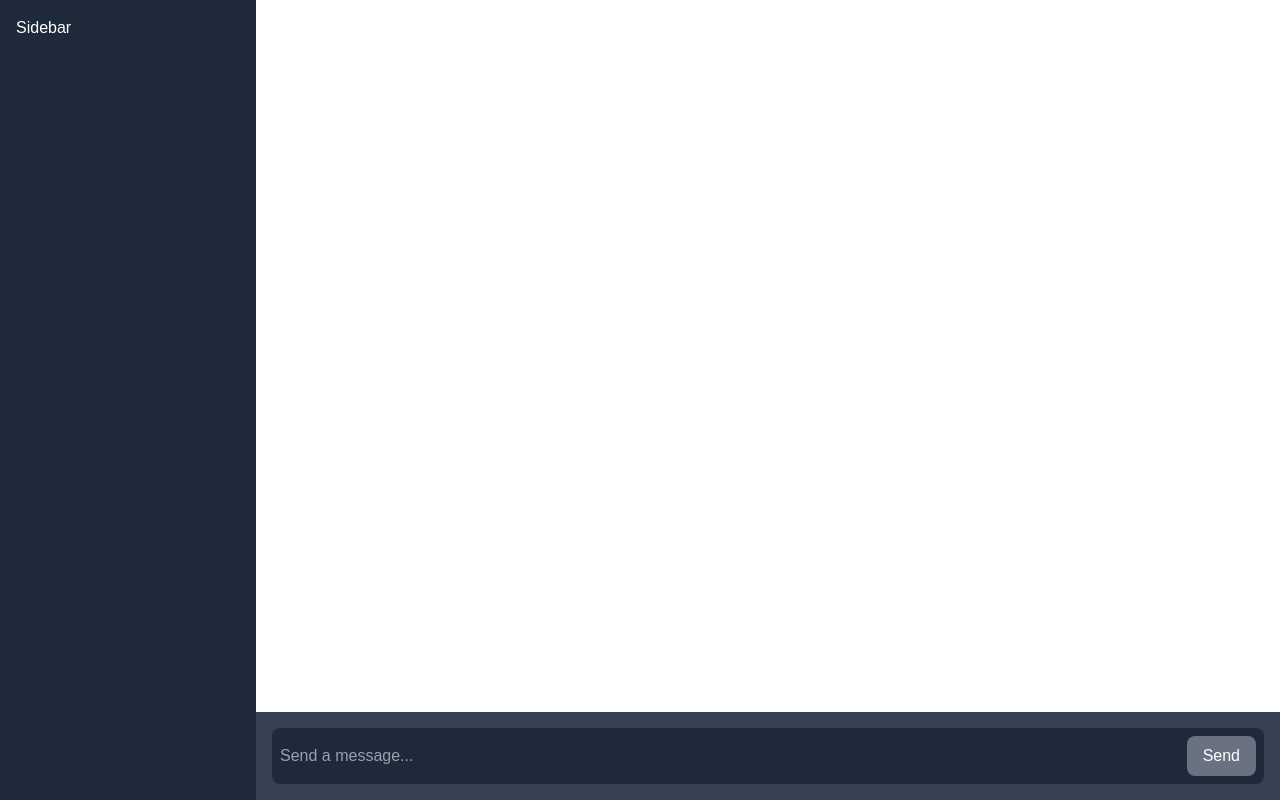
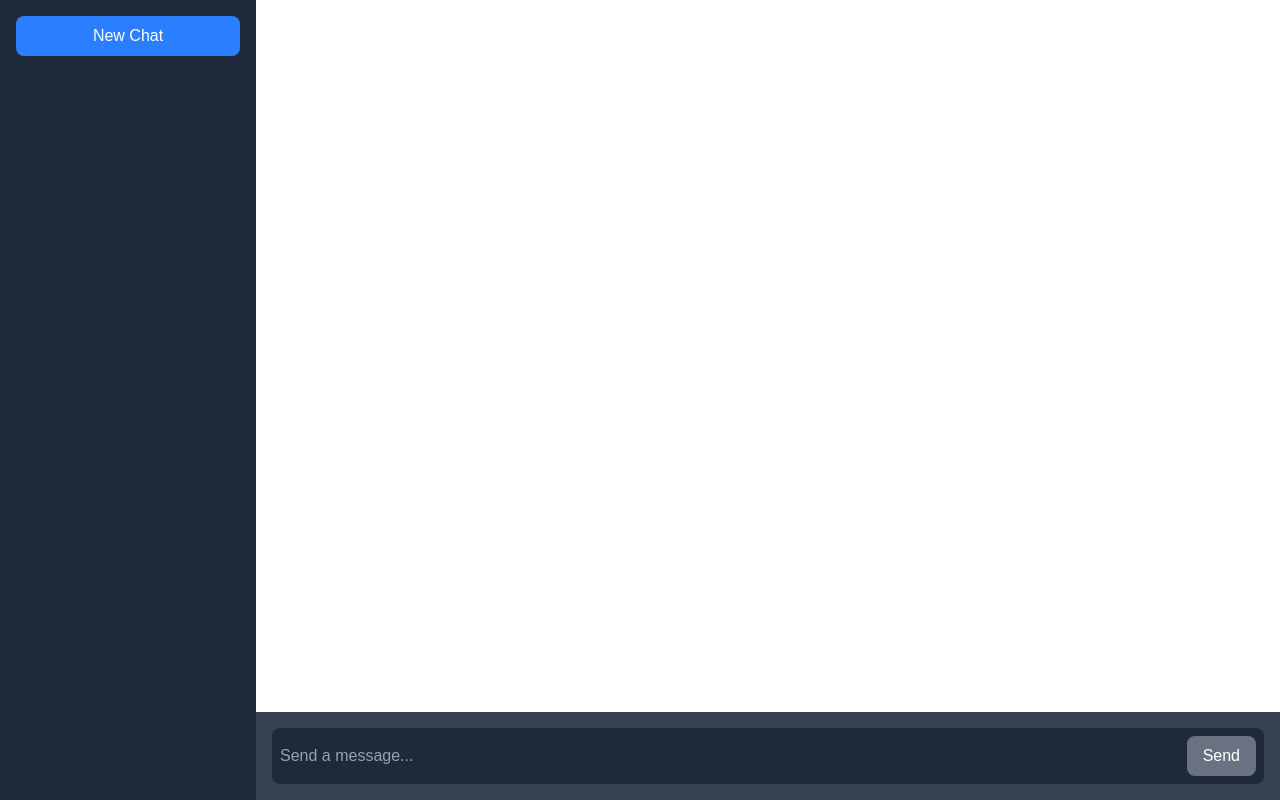
Before and after one commit to mark-torres10/multi_agent_council, a Next.js app in the folder chatgpt-ui/: page / in a window 1280 px wide. Built offline with nearby package versions, Linux system fonts and the light colour scheme.

Commit message:
feat(chat-ui): implement chat history sidebar

```diff
--- a/chatgpt-ui/src/app/components/Sidebar.tsx
+++ b/chatgpt-ui/src/app/components/Sidebar.tsx
@@ -1,3 +1,26 @@
-export default function Sidebar() {
-  return <div className="bg-gray-800 text-white w-64 p-4">Sidebar</div>;
+import { Message } from "@/app/page";
+
+type SidebarProps = {
+  chatHistory: Message[][];
+  onNewChat: () => void;
+};
+
+export default function Sidebar({ chatHistory, onNewChat }: SidebarProps) {
+  return (
+    <div className="bg-gray-800 text-white w-64 p-4 flex flex-col">
+      <button
+        className="mb-4 px-4 py-2 bg-blue-500 text-white rounded-lg hover:bg-blue-600"
+        onClick={onNewChat}
+      >
+        New Chat
+      </button>
+      <div className="flex-1 overflow-y-auto">
+        {chatHistory.map((chat, index) => (
+          <div key={index} className="p-2 mb-2 bg-gray-700 rounded-lg cursor-pointer hover:bg-gray-600">
+            {chat[0]?.content.substring(0, 20)}...
+          </div>
+        ))}
+      </div>
+    </div>
+  );
 }
--- a/chatgpt-ui/src/app/page.tsx
+++ b/chatgpt-ui/src/app/page.tsx
@@ -1,6 +1,6 @@
 "use client";
 
-import { useState } from "react";
+import { useState, useEffect } from "react";
 import Sidebar from "@/app/components/Sidebar";
 import ChatArea from "@/app/components/ChatArea";
 
@@ -11,10 +11,12 @@ export type Message = {
 
 export default function Home() {
   const [messages, setMessages] = useState<Message[]>([]);
+  const [chatHistory, setChatHistory] = useState<Message[][]>([]);
 
   const handleNewMessage = (input: string) => {
     const userMessage: Message = { role: "user", content: input };
-    setMessages((prevMessages) => [...prevMessages, userMessage]);
+    const newMessages = [...messages, userMessage];
+    setMessages(newMessages);
 
     // Stubbed AI response
     setTimeout(() => {
@@ -26,9 +28,16 @@ export default function Home() {
     }, 500);
   };
 
+  const handleNewChat = () => {
+    if (messages.length > 0) {
+      setChatHistory([messages, ...chatHistory]);
+    }
+    setMessages([]);
+  };
+
   return (
     <div className="flex h-screen">
-      <Sidebar />
+      <Sidebar chatHistory={chatHistory} onNewChat={handleNewChat} />
       <ChatArea messages={messages} onSendMessage={handleNewMessage} />
     </div>
   );
```
